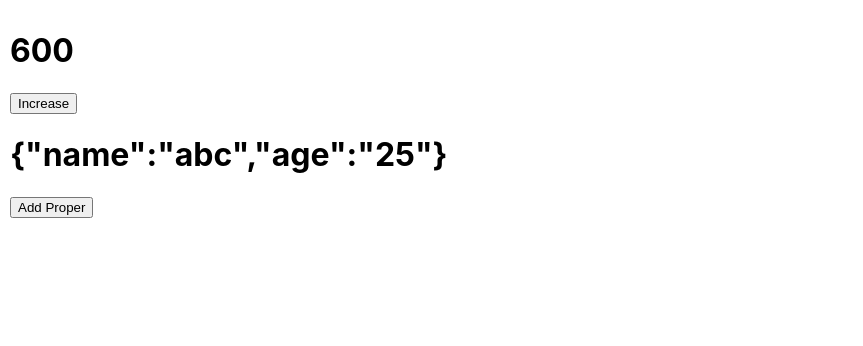
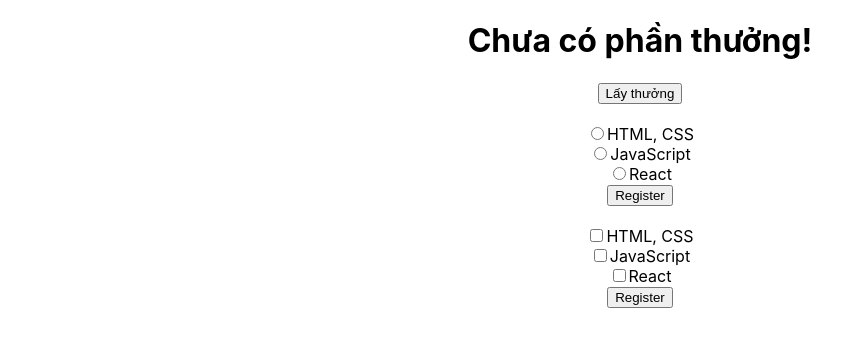
Before and after one commit to caoduong8x/hookreact, a React (Create React App) app: page / in a window 1280 px wide. Shown: the top 346 px of the page, without its empty margins (0-863 px from the left). Built offline with nearby package versions, Linux system fonts and the light colour scheme.

Commit message:
Two-way binding

```diff
--- a/src/App.js
+++ b/src/App.js
@@ -1,30 +1,67 @@
 import React, { useState } from "react";
 //console.log(React);
+const gifts = ["Cpu i9", "Memory 32GB RBG", "SSD 1TB"];
+const courses = [
+  { id: 1, name: "HTML, CSS" },
+  { id: 2, name: "JavaScript" },
+  { id: 3, name: "React" },
+];
+function App() {
+  const [gift, setGift] = useState();
+  const [radioChecked, setRadioChecked] = useState();
+  const [checkBoxChecked, setCheckBoxChecked] = useState([]);
+  const handleLayThuong = () => {
+    setGift(gifts[Math.floor(Math.random() * gifts.length)]);
+  };
+  const checkBoxChange = (id) => {
+    setCheckBoxChecked((prev) => {
+      const checked = checkBoxChecked.includes(id);
+      if (checked) {
+        return checkBoxChecked.filter((i) => i !== id);
+      } else {
+        return [...prev, id];
+      }
+    });
+  };
 
-const orders = [100, 200, 300];
+  const handleSubmit = () => {};
+  return (
+    <>
+      <div className="App" style={{ textAlign: "center" }}>
+        <h1>{gift || "Chưa có phần thưởng!"}</h1>
+        <button onClick={handleLayThuong}>Lấy thưởng</button>
+      </div>
 
-function App() {
-  const [counter, setCounter] = useState(() => {
-    const total = orders.reduce((total, i) => total + i);
-    return total;
-  });
-  const [info, setInfo] = useState({ name: "abc", age: "25" });
-  const handleClick = () => {
-    setCounter((a) => a + 1);
-    setCounter((a) => a + 1);
-    // setCounter(counter + 1);
-  };
-  const handleAddInfo = () => {
-    setInfo((pre) => ({ ...pre, bio: "Love pink" }));
-    // setInfo({ ...info, bio: "Love pink" });
-  };
-  return (
-    <div className="App" style={{ padding: 10 }}>
-      <h1>{counter}</h1>
-      <button onClick={handleClick}>Increase</button>
-      <h1>{JSON.stringify(info)}</h1>
-      <button onClick={handleAddInfo}>Add Proper</button>
-    </div>
+      <br />
+      <div style={{ textAlign: "center" }}>
+        {courses.map((course) => (
+          <div key={course.id}>
+            <input
+              type="radio"
+              checked={radioChecked === course.id}
+              onChange={() => setRadioChecked(course.id)}
+            />
+            {course.name}
+          </div>
+        ))}
+        <button onClick={handleSubmit}>Register</button>
+      </div>
+
+      <br />
+      <div style={{ textAlign: "center" }}>
+        {courses.map((course) => (
+          <div key={course.id}>
+            <input
+              type="checkbox"
+              checked={checkBoxChecked.includes(course.id)}
+              onChange={() => checkBoxChange(course.id)}
+            />
+            {course.name}
+          </div>
+        ))}
+        <button onClick={handleSubmit}>Register</button>
+      </div>
+    </>
   );
 }
 
```
